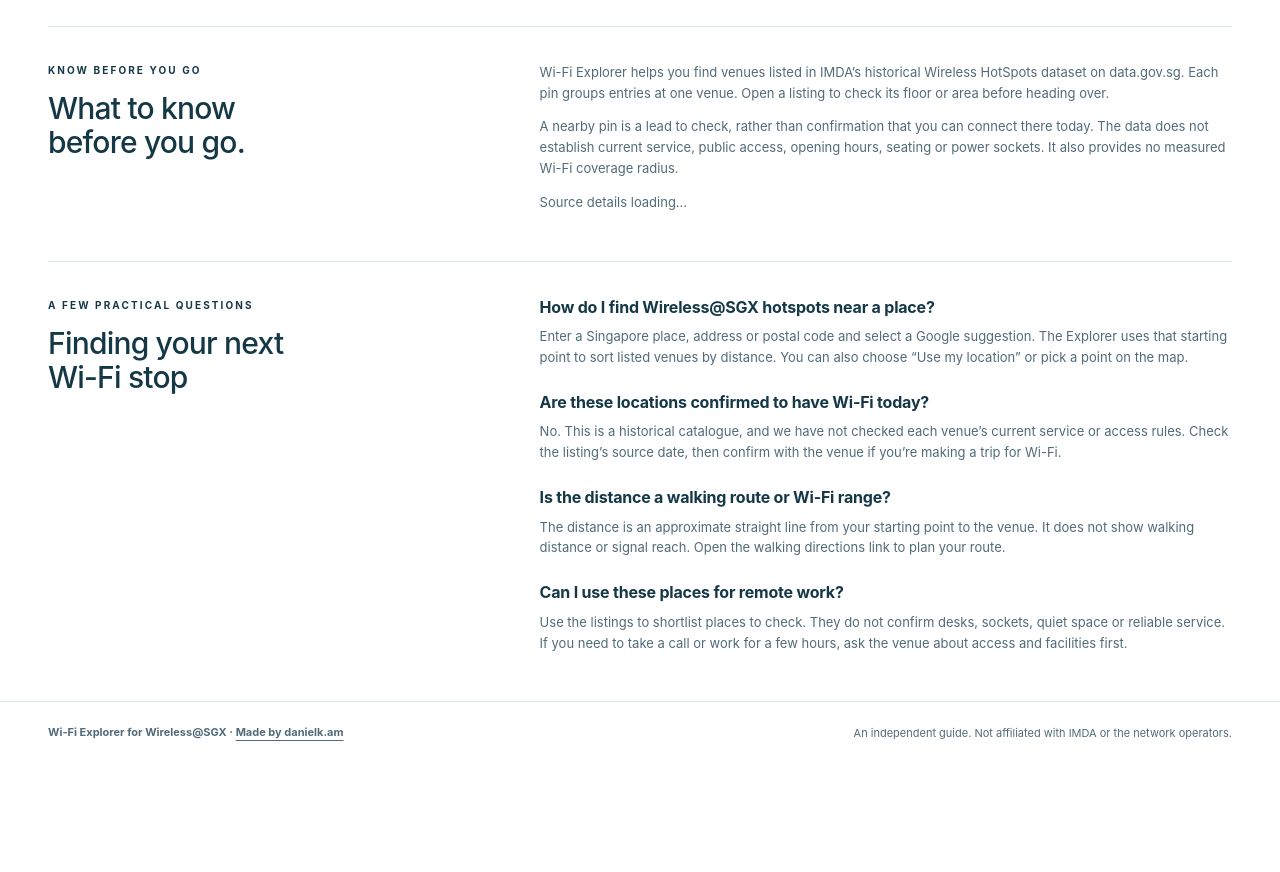
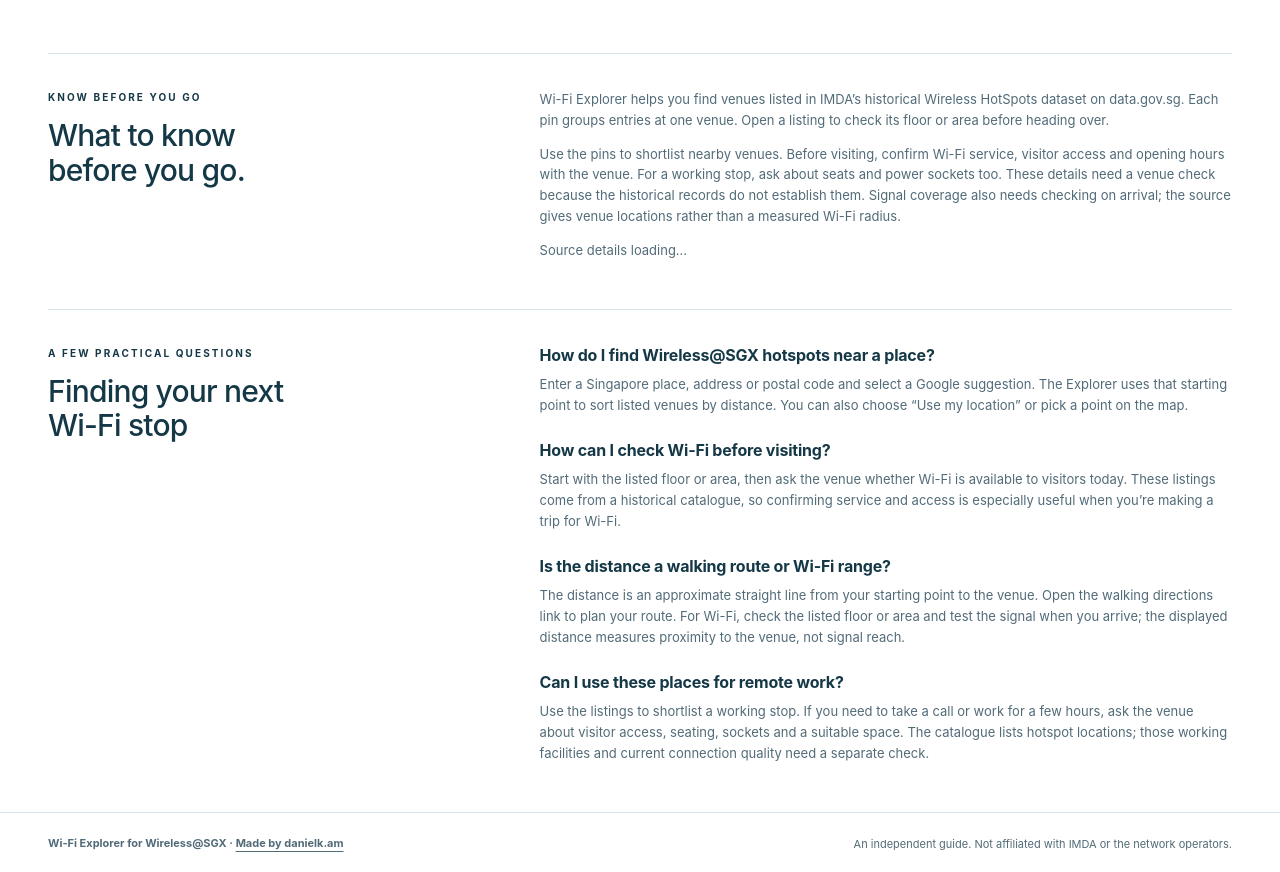
Before and after one commit to danielk-am/wireless-sgx-explorer, a website: page public/index.html in a window 1280 px wide. Shown: the part 1925-2797 px from the top of the page. Before the commit the page ends 2698 px from the top, so only its background shows below. Drawn offline with nearby package versions, Linux system fonts and the light colour scheme; no server answers.

Commit message:
Frame hotspot guidance around practical next steps

```diff
--- a/public/index.html
+++ b/public/index.html
@@ -24,7 +24,7 @@
   <a class="skip" href="#results">Skip to locations</a>
   <header class="masthead"><a href="/" class="brand"><img class="brand-mark" src="/logo-mark.png" width="42" height="42" alt=""> <span class="brand-name"><strong>Wi-Fi Explorer</strong> <small>for Wireless@SGX</small></span></a><a href="#about" class="about-link">About the data ↗</a></header>
   <main itemscope itemtype="https://schema.org/WebApplication"><meta itemprop="name" content="Wi-Fi Explorer for Wireless@SGX"><meta itemprop="url" content="https://wifiexplorer.danielk.am/"><meta itemprop="applicationCategory" content="TravelApplication"><meta itemprop="operatingSystem" content="Web browser">
-    <section class="intro" aria-labelledby="title"><div><p class="eyebrow">WI-FI EXPLORER · SINGAPORE</p><h1 id="title">Find Wi-Fi hotspots<br>near you in Singapore.</h1><p class="lede" itemprop="description">Out exploring or looking for a place to get online? Search your next stop, compare nearby Wireless@SGX locations and open directions. These are historical listings, so check access before you go.</p></div><div class="intro-note"><span aria-hidden="true">↗</span><p>Pick a starting point.<br>See what’s nearby.</p></div></section>
+    <section class="intro" aria-labelledby="title"><div><p class="eyebrow">WI-FI EXPLORER · SINGAPORE</p><h1 id="title">Find Wi-Fi hotspots<br>near you in Singapore.</h1><p class="lede" itemprop="description">Out exploring or looking for a place to get online? Search your next stop, compare nearby Wireless@SGX locations and open directions. Use these historical listings to plan your next stop, then confirm Wi-Fi access with the venue before you go.</p></div><div class="intro-note"><span aria-hidden="true">↗</span><p>Pick a starting point.<br>See what’s nearby.</p></div></section>
     <section class="finder" aria-label="Find hotspots">
       <div id="google-search" hidden><p class="help">Type a Singapore place, address or postal code, then choose a Google suggestion to find nearby hotspots. Google receives your search text. <a href="/privacy.html">Privacy and terms</a></p><button id="google-enable" type="button">Search any Singapore place</button><div id="google-input"></div></div>
       <details id="catalogue-search" open><summary id="catalogue-summary" hidden>Search listed places instead</summary><form id="search-form" role="search"><label for="query">Find hotspots near…</label><div class="search-row"><input id="query" name="query" type="search" maxlength="200" autocomplete="off" placeholder="Try Bugis, a street or a postal code" aria-describedby="search-help"><button type="submit">Find nearest <span aria-hidden="true">→</span></button></div><p id="search-help" class="help">Enter a listed place or postal code to find the nearest hotspots around it. For an unlisted starting point, use your location, coordinates or the map.</p></form></details>
@@ -39,12 +39,12 @@
 </div></div>
       <aside class="map-panel" aria-label="Location map"><div id="map" aria-label="Map of listed hotspot venues"><div class="map-placeholder"><span class="map-symbol" aria-hidden="true">⌖</span><h2>See the neighbourhood</h2><p>Load the map to explore venue pins or choose a starting point.</p><button id="show-map" type="button">Show map</button></div></div><div class="map-caption"><span class="legend-dot" aria-hidden="true"></span> Venue pins, not signal coverage <span class="map-tip">· Click the map to find nearby</span></div><p id="map-privacy" class="map-privacy">The optional map loads tiles from OpenStreetMap, which receives your IP address and viewed map area. Location access happens only when you choose “Use my location”; coordinates are sent to this service for lookup. <a href="https://osmfoundation.org/wiki/Privacy_Policy" target="_blank" rel="noopener noreferrer">Map privacy</a></p><section class="banner-slot banner-slot--side" data-banner-slot="map-side" aria-label="Advertising space"><div class="ad-placeholder"><p class="banner-label">Advertisement</p><p>Space for your next discovery</p></div></section></aside>
     </section>
-    <section id="about" class="about"><div><p class="eyebrow">KNOW BEFORE YOU GO</p><h2>What to know<br>before you go.</h2></div><div><p>Wi-Fi Explorer helps you find venues listed in IMDA’s historical Wireless HotSpots dataset on data.gov.sg. Each pin groups entries at one venue. Open a listing to check its floor or area before heading over.</p><p>A nearby pin is a lead to check, rather than confirmation that you can connect there today. The data does not establish current service, public access, opening hours, seating or power sockets. It also provides no measured Wi-Fi coverage radius.</p><p id="source-note">Source details loading…</p><p id="source-age"></p><p id="source-attribution"></p><p><a id="source-link" hidden target="_blank" rel="noopener noreferrer">Read the source catalogue ↗</a> <a id="coordinate-link" hidden target="_blank" rel="noopener noreferrer">Coordinate source ↗</a> <a id="license-link" hidden target="_blank" rel="noopener noreferrer">Data licence ↗</a></p></div></section>
+    <section id="about" class="about"><div><p class="eyebrow">KNOW BEFORE YOU GO</p><h2>What to know<br>before you go.</h2></div><div><p>Wi-Fi Explorer helps you find venues listed in IMDA’s historical Wireless HotSpots dataset on data.gov.sg. Each pin groups entries at one venue. Open a listing to check its floor or area before heading over.</p><p>Use the pins to shortlist nearby venues. Before visiting, confirm Wi-Fi service, visitor access and opening hours with the venue. For a working stop, ask about seats and power sockets too. These details need a venue check because the historical records do not establish them. Signal coverage also needs checking on arrival; the source gives venue locations rather than a measured Wi-Fi radius.</p><p id="source-note">Source details loading…</p><p id="source-age"></p><p id="source-attribution"></p><p><a id="source-link" hidden target="_blank" rel="noopener noreferrer">Read the source catalogue ↗</a> <a id="coordinate-link" hidden target="_blank" rel="noopener noreferrer">Coordinate source ↗</a> <a id="license-link" hidden target="_blank" rel="noopener noreferrer">Data licence ↗</a></p></div></section>
     <section class="about questions" aria-labelledby="questions-heading"><div><p class="eyebrow">A FEW PRACTICAL QUESTIONS</p><h2 id="questions-heading">Finding your next<br>Wi-Fi stop</h2></div><div>
       <h3>How do I find Wireless@SGX hotspots near a place?</h3><p>Enter a Singapore place, address or postal code and select a Google suggestion. The Explorer uses that starting point to sort listed venues by distance. You can also choose “Use my location” or pick a point on the map.</p>
-      <h3>Are these locations confirmed to have Wi-Fi today?</h3><p>No. This is a historical catalogue, and we have not checked each venue’s current service or access rules. Check the listing’s source date, then confirm with the venue if you’re making a trip for Wi-Fi.</p>
-      <h3>Is the distance a walking route or Wi-Fi range?</h3><p>The distance is an approximate straight line from your starting point to the venue. It does not show walking distance or signal reach. Open the walking directions link to plan your route.</p>
-      <h3>Can I use these places for remote work?</h3><p>Use the listings to shortlist places to check. They do not confirm desks, sockets, quiet space or reliable service. If you need to take a call or work for a few hours, ask the venue about access and facilities first.</p>
+      <h3>How can I check Wi-Fi before visiting?</h3><p>Start with the listed floor or area, then ask the venue whether Wi-Fi is available to visitors today. These listings come from a historical catalogue, so confirming service and access is especially useful when you’re making a trip for Wi-Fi.</p>
+      <h3>Is the distance a walking route or Wi-Fi range?</h3><p>The distance is an approximate straight line from your starting point to the venue. Open the walking directions link to plan your route. For Wi-Fi, check the listed floor or area and test the signal when you arrive; the displayed distance measures proximity to the venue, not signal reach.</p>
+      <h3>Can I use these places for remote work?</h3><p>Use the listings to shortlist a working stop. If you need to take a call or work for a few hours, ask the venue about visitor access, seating, sockets and a suitable space. The catalogue lists hotspot locations; those working facilities and current connection quality need a separate check.</p>
     </div></section>
   </main><footer><span>Wi-Fi Explorer for Wireless@SGX · <a href="https://danielk.am">Made by danielk.am</a></span><p>An independent guide. Not affiliated with IMDA or the network operators.</p></footer>
 </body></html>
```
